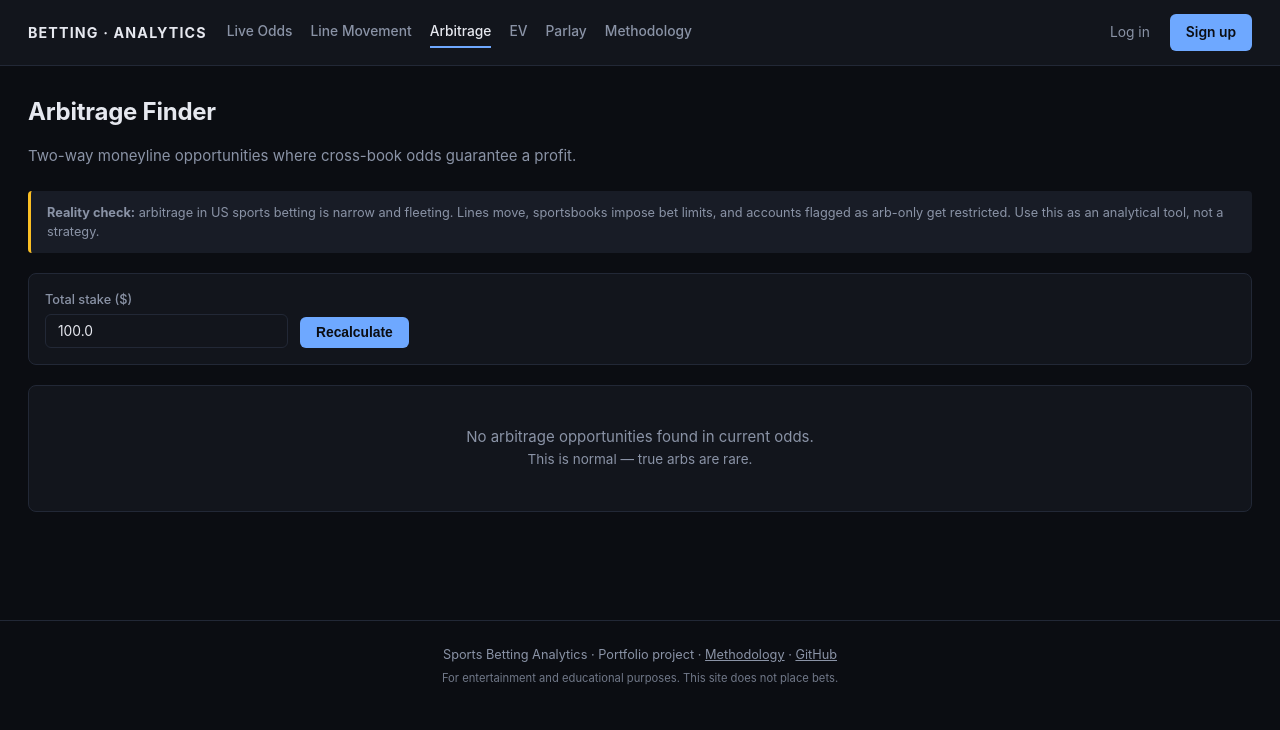
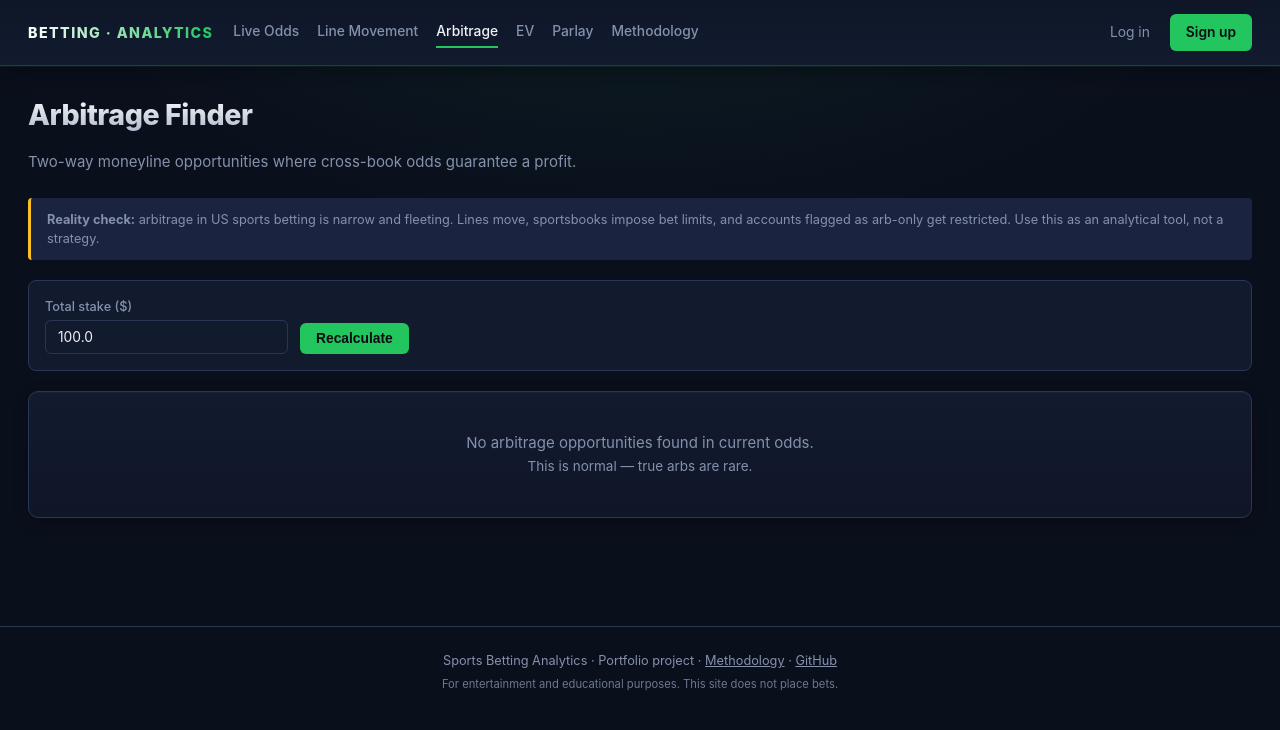
Before and after one commit to andrew-m-vick/betting, a Flask app: page /odds/arbitrage in a window 1280 px wide. Shown: the top 730 px of the page. Run offline with Flask 3, Linux system fonts and the light colour scheme; data that the repository does not hold is empty.

Commit message:
Sports-friendly color scheme: stadium navy + field green + gold
Reskins the dark theme toward a scoreboard/stadium aesthetic while
keeping accessibility:

- Base palette shifts from neutral gray-blue to deep navy (#0a0f1c)
  with warmer text (#f0f2f7) for more contrast.
- Primary accent becomes field green (#22c55e) instead of generic
  blue — signals action and matches "bet / action" feel.
- Best-odds marker switches from green to GOLD (#fbbf24). Previously
  best-odds green and win-state green were the same hue, which was
  confusing in My Bets where both appear side-by-side.
- Subtle radial "stadium lights" glow at the top of the body.
- Header gets a vertical gradient, subtle green rim-light, and a
  white→green gradient on the brand wordmark.
- H1 uses a white→steel gradient for a scoreboard headline feel.
- Cards + metrics get gentle top-edge highlight lines (green accent
  stripe on metric tiles) and softer vertical gradients.

Readability preserved: contrast ratios for text-on-surface stay well
above WCAG AA; P&L red/green and muted grays are unchanged.

Co-Authored-By: Claude Opus 4.7 (1M context) <noreply@anthropic.com>

```diff
--- a/app/static/css/app.css
+++ b/app/static/css/app.css
@@ -1,17 +1,31 @@
 :root {
-  --bg: #0b0d12;
-  --surface: #12151c;
-  --surface-2: #181c26;
-  --border: #222836;
-  --text: #e6e8ef;
-  --muted: #8a93a6;
-  --accent: #6ea8ff;
-  --accent-hover: #4d8cff;
+  /* Stadium-night palette: deep navy base, field-green primary action,
+     gold for best-odds highlights (so it doesn't fight the P&L green),
+     warmer white text for scoreboard-ish contrast. */
+  --bg: #0a0f1c;
+  --surface: #121a2e;
+  --surface-2: #1a2440;
+  --border: #2a3654;
+  --text: #f0f2f7;
+  --muted: #8591ac;
+
+  /* Field green as the primary brand action color */
+  --accent: #22c55e;
+  --accent-hover: #16a34a;
+
+  /* Gold for "best odds" markers and winner indicators */
+  --gold: #fbbf24;
+  --gold-bg: rgba(251, 191, 36, 0.12);
+
+  /* P&L colors */
   --positive: #4ade80;
   --positive-bg: rgba(74, 222, 128, 0.10);
   --negative: #f87171;
   --negative-bg: rgba(248, 113, 113, 0.10);
   --warn: #fbbf24;
+
+  /* Stadium-lights gradient used on the header */
+  --header-glow: radial-gradient(ellipse 80% 100% at 50% -20%, rgba(34, 197, 94, 0.10), transparent 60%);
 }
 
 * { box-sizing: border-box; }
@@ -25,21 +39,31 @@ html, body {
   font-size: 15px;
   line-height: 1.5;
 }
+body {
+  background-image: var(--header-glow);
+  background-repeat: no-repeat;
+  background-size: 100% 600px;
+}
 
 header {
   display: flex;
   align-items: center;
   gap: 20px;
   padding: 14px 28px;
-  background: var(--surface);
+  background: linear-gradient(180deg, #0e1628, var(--surface));
   border-bottom: 1px solid var(--border);
+  box-shadow: 0 1px 0 rgba(34, 197, 94, 0.08), 0 8px 20px rgba(0, 0, 0, 0.3);
 }
 header .brand {
-  font-weight: 700;
+  font-weight: 800;
   font-size: 0.95em;
-  letter-spacing: 0.08em;
+  letter-spacing: 0.1em;
   color: var(--text);
   text-decoration: none;
+  background: linear-gradient(90deg, #ffffff, #22c55e);
+  -webkit-background-clip: text;
+  -webkit-text-fill-color: transparent;
+  background-clip: text;
 }
 header nav { display: flex; gap: 18px; }
 header nav a {
@@ -59,7 +83,16 @@ header form { margin: 0; }
 
 main { padding: 28px; max-width: 1280px; margin: 0 auto; }
 
-h1 { font-size: 1.6em; font-weight: 700; margin: 0 0 8px 0; letter-spacing: -0.01em; }
+h1 {
+  font-size: 1.9em;
+  font-weight: 800;
+  margin: 0 0 8px 0;
+  letter-spacing: -0.015em;
+  background: linear-gradient(180deg, #ffffff, #a8b3c7);
+  -webkit-background-clip: text;
+  -webkit-text-fill-color: transparent;
+  background-clip: text;
+}
 h2 { font-size: 1.1em; font-weight: 600; margin: 0 0 12px 0; }
 .page-subtitle { color: var(--muted); margin-bottom: 24px; }
 
@@ -102,11 +135,12 @@ label { display: block; margin-bottom: 4px; color: var(--muted); font-size: 0.85
 
 /* Cards & tables */
 .card {
-  background: var(--surface);
+  background: linear-gradient(180deg, var(--surface), #0f1628);
   border: 1px solid var(--border);
-  border-radius: 8px;
+  border-radius: 10px;
   padding: 20px;
   margin-bottom: 20px;
+  box-shadow: 0 1px 0 rgba(255,255,255,0.03) inset, 0 4px 16px rgba(0,0,0,0.2);
 }
 table { width: 100%; border-collapse: collapse; }
 th, td { padding: 10px 12px; text-align: left; border-bottom: 1px solid var(--border); font-size: 0.92em; }
```
Also changed, not shown: other parts of app/static/css/app.css (+26 -9 lines).
